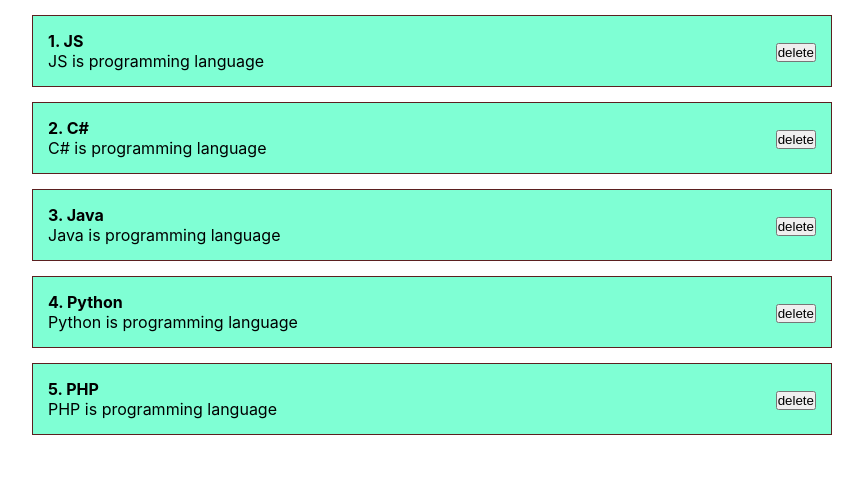
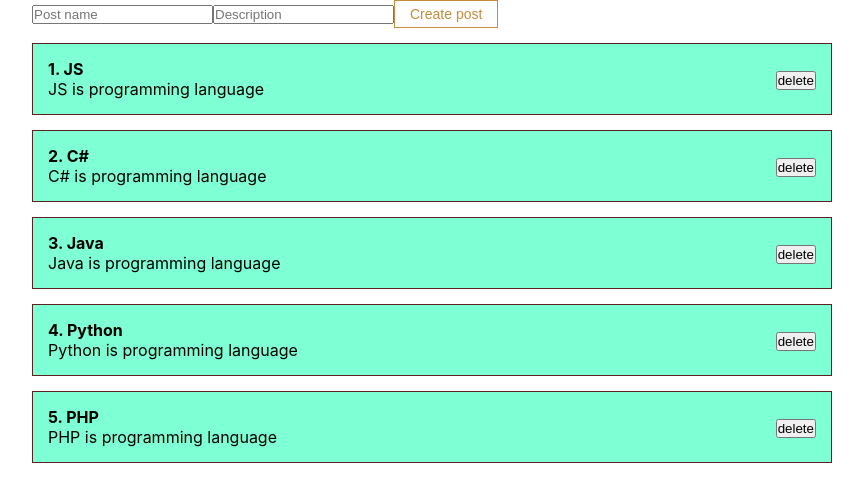
Before and after one commit to vik-tsyplakov/ReactJS_course, a React (Create React App) app in the folder course/: page / in a window 1280 px wide. Shown: the top 502 px of the page, without its empty margins (208-1071 px from the left). Built offline with nearby package versions, Linux system fonts and the light colour scheme.

Commit message:
created-css-modules

```diff
--- a/course/src/App.js
+++ b/course/src/App.js
@@ -1,6 +1,8 @@
 import React, { useState } from "react";
 import Counter from "./components/Counter";
 import PostsList from "./components/PostsList";
+import MyButton from "./components/UI/button/MyButton";
+
 import "./styles/App.css";
 
 function App() {
@@ -14,6 +16,11 @@ function App() {
 
   return (
     <div className="App">
+      <form>
+        <input type="text" placeholder="Post name" />
+        <input type="text" placeholder="Description" />
+        <MyButton buttonText={"Create post"} />
+      </form>
       <PostsList posts={posts} />
     </div>
   );
--- /dev/null
+++ b/course/src/components/UI/button/MyButton.jsx
@@ -0,0 +1,6 @@
+import React from "react";
+import classes from "./MyButton.module.css";
+
+export default function MyButton(props) {
+  return <button className={classes.myBtn}>{props.buttonText}</button>;
+}
--- /dev/null
+++ b/course/src/components/UI/button/MyButton.module.css
@@ -0,0 +1,8 @@
+.myBtn {
+  padding: 5px 15px;
+  color: rgb(199, 139, 61);
+  font-size: 14px;
+  background-color: transparent;
+  border: 1px solid rgb(199, 139, 61);
+  cursor: pointer;
+}
```
